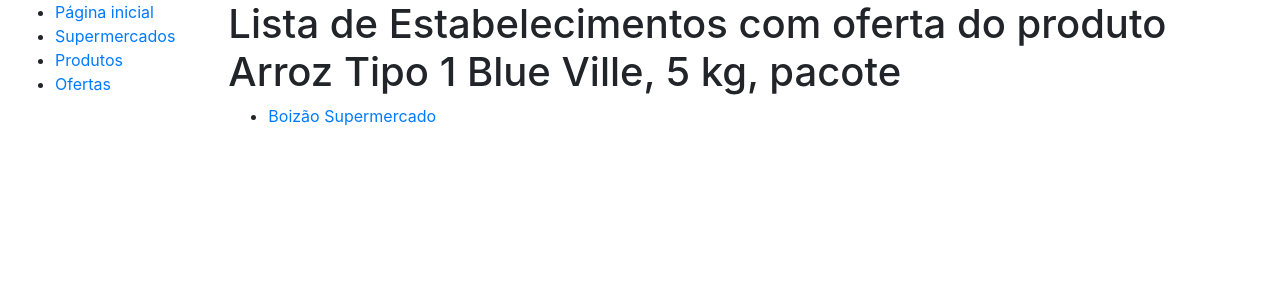
After one commit to alunos2020pi/Projeto-Integrador, a Django app: page /ofertas/ondeencontrar/4 in a window 1280 px wide. The commit adds this page. Shown: the top 300 px of the page. Run offline with Django 3.2, Linux system fonts and the light colour scheme; data comes from the database, SQL or seed files in the repository; some libraries are stand-ins or nearby versions.

Commit message:
Criada seção para listar mercados que tem um produto específico em promoção (ondeencontrar)

```diff
--- a/ofertas/models.py
+++ b/ofertas/models.py
@@ -27,6 +27,9 @@ class Produto(models.Model):
     def __str__(self):
         return f'{self.desc} {self.marca}, {self.qtd} {self.unid}, {self.obs}'
 
+    def get_absolute_url(self):
+        return reverse('ondeencontrar', args=[str(self.id)])
+
 
 class Em_Oferta(models.Model):
     sm = models.ForeignKey('Supermercado', on_delete=models.SET_NULL, null=True)
--- a/ofertas/templates/ofertas/produto_list.html
+++ b/ofertas/templates/ofertas/produto_list.html
@@ -6,7 +6,7 @@
   <ul>
     {% for produto in produto_list %}
       <li>
-        <a href="{{ produto.get_absolute_url }}">{{ produto.desc }} {{ produto.marca }} {{ produto.qtd }} {{ produto.unid }} {{ produto.desc }} {{ produto.obs }}    </a>
+        <a href="{% url 'ondeencontrar' produto.id %}">{{ produto.desc }} {{ produto.marca }} {{ produto.qtd }} {{ produto.unid }} {{ produto.desc }} {{ produto.obs }}    </a>
       </li>
     {% endfor %}
   </ul>
--- /dev/null
+++ b/ofertas/templates/ondeencontrar.html
@@ -0,0 +1,16 @@
+{% extends "base_generic.html" %}
+
+{% block content %}
+  <h1>Lista de Estabelecimentos com oferta do produto {{ produto }}</h1>
+  {% if locais %}
+  <ul>
+    {% for local in locais %}
+      <li>
+        <a href="{{ local.get_absolute_url }}">{{ local.sm }}</a>
+      </li>
+    {% endfor %}
+  </ul>
+  {% else %}
+    <p>Não há locais onde este produto esteja em oferta no momento.</p>
+  {% endif %}
+{% endblock %}
--- a/ofertas/urls.py
+++ b/ofertas/urls.py
@@ -8,4 +8,5 @@ urlpatterns = [
     path('produtos/', views.ProdutoListView.as_view(), name='produtos'),
     path('ofertas/', views.Em_OfertaListView.as_view(), name='ofertas'),
     path('ofertasporsuper/<int:pk>', views.ofertasporsuper, name='ofertasporsuper'),
+    path('ondeencontrar/<int:pk>', views.ondeencontrar, name='ondeencontrar'),
 ]
--- a/ofertas/views.py
+++ b/ofertas/views.py
@@ -44,3 +44,17 @@ def ofertasporsuper(request, pk):
 
     #Renderiza o template index.html com os dados na variável context
     return render(request, 'ofertasporsuper.html', context=context)
+
+def ondeencontrar(request, pk):
+    """Função view para a encontrar supermercados que possuem um produto específico em oferta"""
+    locais = Em_Oferta.objects.filter(pd__id__exact=pk)
+    produto = locais[0].pd
+
+
+    context = {
+        'locais': locais,
+        'produto': produto,
+    }
+
+    #Renderiza o template ondeencontrar.html com os dados na variável context
+    return render(request, 'ondeencontrar.html', context=context)
```
